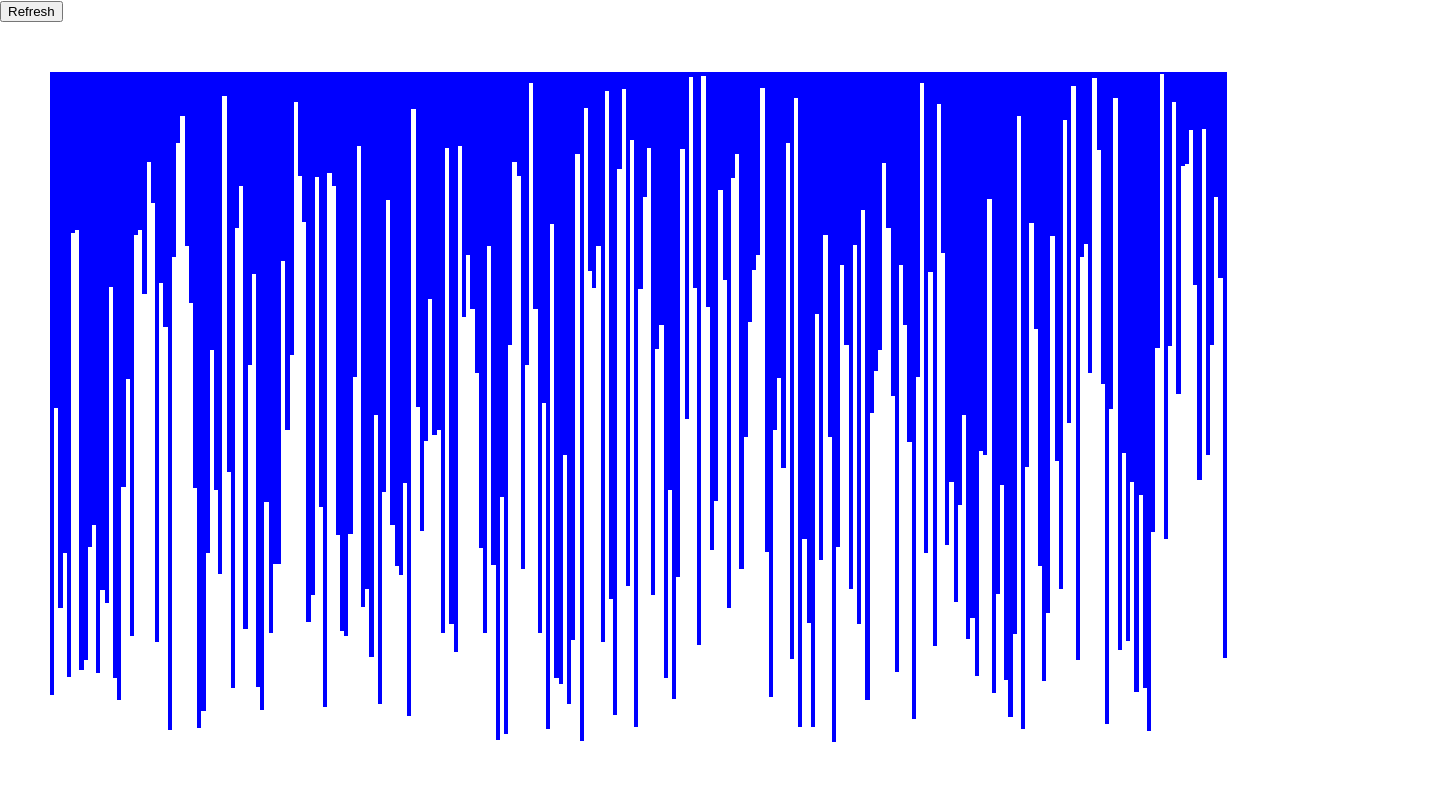
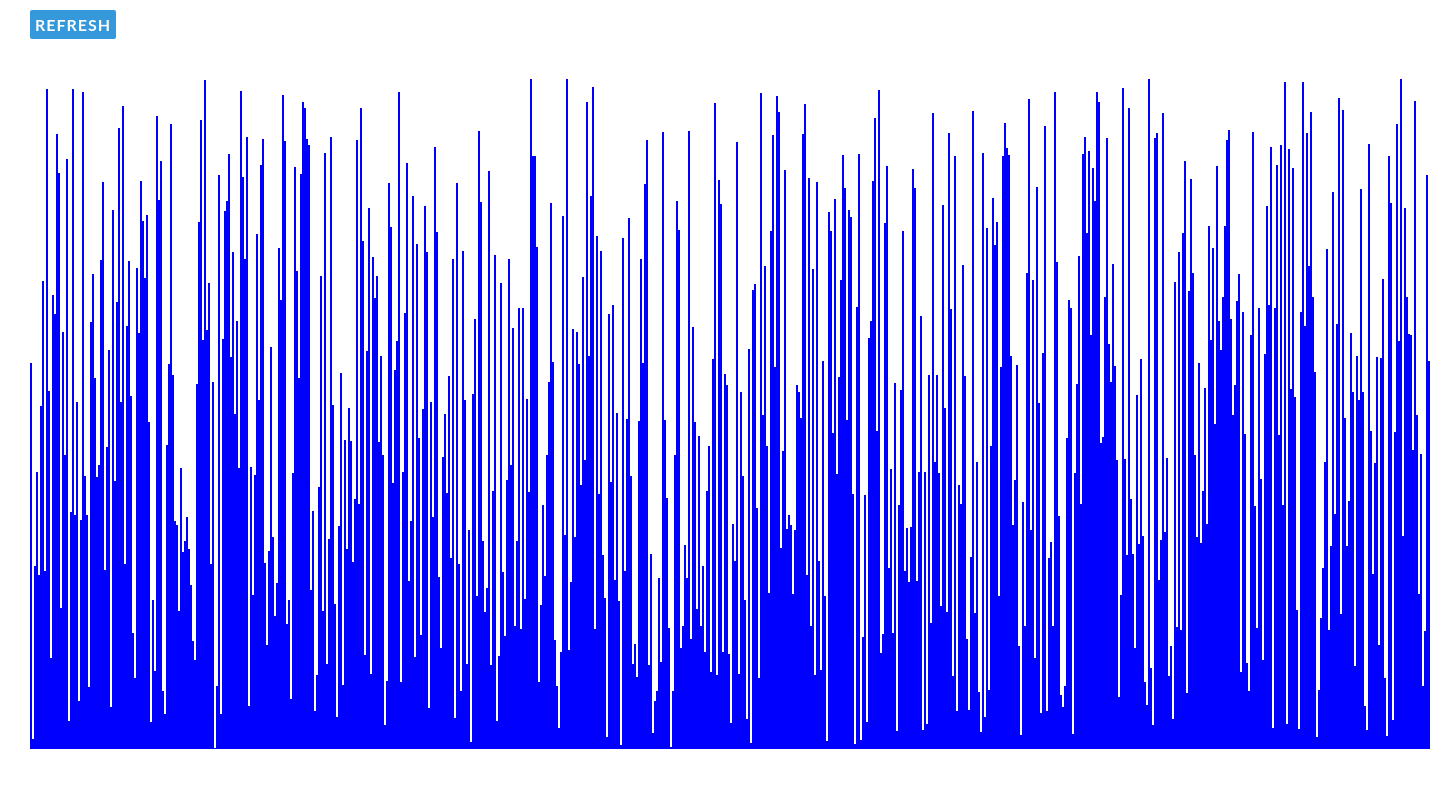
Before and after one commit to Roman1510/sorting-algorithms, a React (Create React App) app: page / in a window 1280 px wide. Shown: the top 788 px of the page, 1430 px wide, since content can reach past the window. Built offline with nearby package versions, Linux system fonts and the light colour scheme.

Commit message:
added a refresh button logic

```diff
--- a/public/index.html
+++ b/public/index.html
@@ -12,7 +12,7 @@
     <link rel="apple-touch-icon" href="%PUBLIC_URL%/logo192.png" />
     <link rel="manifest" href="%PUBLIC_URL%/manifest.json" />
 
-    <title>React App</title>
+    <title>Sorting Algorithms</title>
   </head>
   <body>
     <noscript>You need to enable JavaScript to run this app.</noscript>
--- a/src/components/App.css
+++ b/src/components/App.css
@@ -1,13 +1,91 @@
 .line {
   height: 20px;
   background-color:blue;
-  width:4px;
+  width:1px;
   padding-left: 2px;
 }
 .graph {
-  width: 92%;
+  width: 85%;
   height: 30px;
-  padding: 50px;
+  padding: 30px;
   display:flex;
-  vertical-align: bottom;
+  align-items: baseline;
 }
+/* BUTTONS */
+.btn {
+  text-decoration: none;
+  border: none;
+  font-family: 'Lato';
+  font-size: inherit;
+  color: inherit;
+  background: none;
+  cursor: pointer;
+  padding: 5px 5px;
+  display: inline-block;
+  margin: 10px 30px;
+  text-transform: uppercase;
+  letter-spacing: 1px;
+  font-weight: 700;
+  outline: none;
+  position: relative;
+  -webkit-transition: all 0.3s;
+  -moz-transition: all 0.3s;
+  transition: all 0.3s;
+  border-radius: 2px;
+}
+
+.btn:after {
+  content: '';
+  position: absolute;
+  z-index: -1;
+  -webkit-transition: all 0.3s;
+  -moz-transition: all 0.3s;
+  transition: all 0.3s;
+}
+
+/* Pseudo elements for icons */
+.btn:before {
+  font-family: 'FontAwesome';
+  font-style: normal;
+  font-weight: normal;
+  font-variant: normal;
+  text-transform: none;
+  line-height: 1;
+  position: relative;
+  -webkit-font-smoothing: antialiased;
+}
+
+
+/* Icon separator */
+
+
+.btn-sep:before {
+  background: rgba(0,0,0,0.15);
+}
+
+/* Button 1 */
+.btn-1 {
+  background: #3498db;
+  color: #fff;
+}
+
+.btn-1:hover {
+  background: #2980b9;
+}
+
+.btn-1:active {
+  background: #2980b9;
+  top: 2px;
+}
+
+.btn-1:before {
+  position: absolute;
+  height: 100%;
+  left: 0;
+  top: 0;
+  line-height: 3;
+  font-size: 140%;
+  width: 60px;
+}
+
+/* BUTTONS END */
--- a/src/components/App.js
+++ b/src/components/App.js
@@ -1,11 +1,7 @@
 import "./App.css";
+import React, { useState } from "react";
 
-function randomIntFromInterval(min, max) {
-  // min and max included
-  return Math.floor(Math.random() * (max - min + 1) + min);
-}
-
-var randomizeArray = (length, height) => {
+var RandomizeArray = (length, height) => {
   var arr = [];
   for (let index = 0; index < length; index++) {
     arr.push(
@@ -18,15 +14,23 @@ var randomizeArray = (length, height) => {
   }
   return arr;
 };
-var refreshButton = () => {
-  console.log('refresh')
-};
+function randomIntFromInterval(min, max) {
+  // min and max included
+  return Math.floor(Math.random() * (max - min + 1) + min);
+}
 function App() {
-  var myArr = randomizeArray(280, 670);
+  const [arr, setArr] = useState(RandomizeArray(700, 670));
+  var RefreshButton = () => {
+    setArr(RandomizeArray(700, 670));
+  };
+
   return (
     <>
-      <button onClick={() => refreshButton()}>Refresh</button>
-      <div className="graph">{myArr}</div>
+      <a onClick={() => RefreshButton()} href="#" class="btn btn-1">
+        Refresh
+      </a>
+
+      <div className="graph">{arr}</div>
     </>
   );
 }
```
Also changed, not shown: 1 other file (tests, documents, lock files or other folders).
